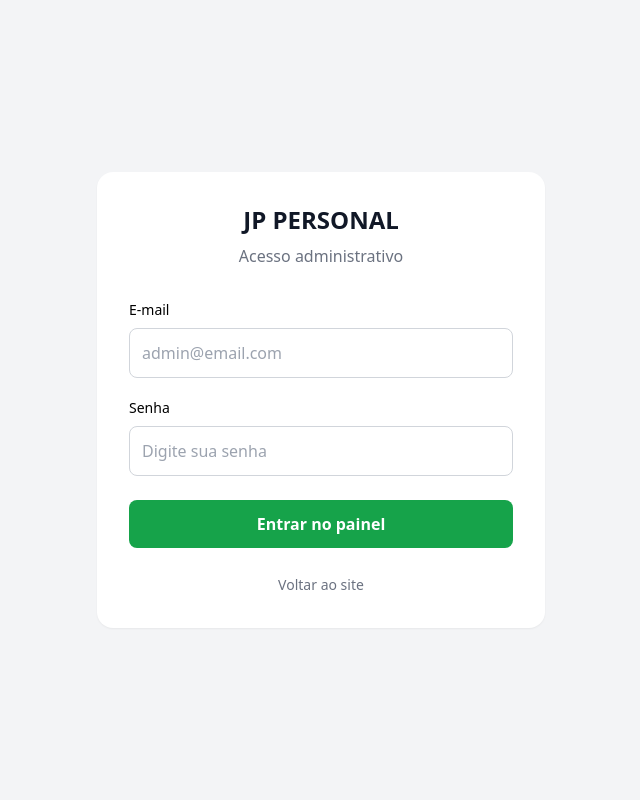
After one commit to jefferson09-dev/personal-site, a Laravel app: page /login in a window 1280 px wide. The commit adds this page. Shown: the whole page, without its empty margins (319-959 px from the left). Run offline with Laravel 12, Linux system fonts and the light colour scheme; some libraries are stand-ins or nearby versions.

Commit message:
Em andamento

```diff
--- /dev/null
+++ b/app/Http/Controllers/AuthController.php
@@ -0,0 +1,47 @@
+<?php
+
+namespace App\Http\Controllers;
+
+use Illuminate\Http\Request;
+use Illuminate\Support\Facades\Auth;
+
+class AuthController extends Controller
+{
+    // Exibir tela de login
+    public function showLogin()
+    {
+        return view('auth.login');
+    }
+
+    // Processar autenticação
+    public function login(Request $request)
+    {
+        $credentials = $request->validate([
+            'email' => 'required|email',
+            'password' => 'required',
+        ]);
+
+        if (Auth::attempt($credentials)) {
+
+            $request->session()->regenerate();
+
+            return redirect()->intended('/admin/contatos');
+        }
+
+        return back()->withErrors([
+            'email' => 'E-mail ou senha incorretos.',
+        ])->onlyInput('email');
+    }
+
+    // Encerrar sessão
+    public function logout(Request $request)
+    {
+        Auth::logout();
+
+        $request->session()->invalidate();
+
+        $request->session()->regenerateToken();
+
+        return redirect()->route('login');
+    }
+}
--- /dev/null
+++ b/resources/views/auth/login.blade.php
@@ -0,0 +1,77 @@
+
+<!DOCTYPE html>
+<html lang="pt-BR">
+
+<head>
+    <meta charset="UTF-8">
+    <meta name="viewport" content="width=device-width, initial-scale=1.0">
+    <title>Login administrativo - JP Personal</title>
+    <script src="https://cdn.tailwindcss.com"></script>
+</head>
+
+<body class="bg-gray-100 min-h-screen flex items-center justify-center p-6">
+
+    <div class="bg-white rounded-2xl shadow-sm p-8 w-full max-w-md">
+
+        <div class="text-center mb-8">
+            <h1 class="text-2xl font-bold text-gray-900">
+                JP PERSONAL
+            </h1>
+
+            <p class="text-gray-500 mt-2">
+                Acesso administrativo
+            </p>
+        </div>
+
+        @if ($errors->any())
+            <div class="bg-red-100 text-red-700 p-3 rounded-lg mb-5 text-sm">
+                {{ $errors->first() }}
+            </div>
+        @endif
+
+        <form action="{{ route('login.store') }}" method="POST">
+
+            @csrf
+
+            <div class="mb-5">
+                <label class="block text-sm font-medium mb-2">
+                    E-mail
+                </label>
+
+                <input type="email"
+                    name="email"
+                    value="{{ old('email') }}"
+                    required
+                    class="w-full border border-gray-300 rounded-lg p-3 focus:ring-2 focus:ring-green-500 outline-none"
+                    placeholder="admin@email.com">
+            </div>
+
+            <div class="mb-6">
+                <label class="block text-sm font-medium mb-2">
+                    Senha
+                </label>
+
+                <input type="password"
+                    name="password"
+                    required
+                    class="w-full border border-gray-300 rounded-lg p-3 focus:ring-2 focus:ring-green-500 outline-none"
+                    placeholder="Digite sua senha">
+            </div>
+
+            <button type="submit"
+                class="w-full bg-green-600 hover:bg-green-700 text-white font-semibold py-3 rounded-lg transition">
+                Entrar no painel
+            </button>
+
+        </form>
+
+        <div class="text-center mt-6">
+            <a href="/" class="text-sm text-gray-500 hover:text-gray-800">
+                Voltar ao site
+            </a>
+        </div>
+
+    </div>
+
+</body>
+</html>
--- a/routes/web.php
+++ b/routes/web.php
@@ -1,17 +1,28 @@
-
 <?php
 
 use Illuminate\Support\Facades\Route;
 use App\Http\Controllers\ContatoController;
+use App\Http\Controllers\AuthController;
 
 Route::get('/', function () {
     return view('home');
 });
 
+// Rotas públicas de autenticação
+Route::get('/login', [AuthController::class, 'showLogin'])
+    ->name('login');
+
+Route::post('/login', [AuthController::class, 'login'])
+    ->name('login.store');
+
+// Formulário público
+Route::post('/contato', [ContatoController::class, 'enviar']);
+
+// Rotas protegidas
+Route::middleware('auth')->group(function () {
+
     Route::get('/admin/contatos', [ContatoController::class, 'index'])
         ->name('admin.contatos.index');
-
-Route::post('/contato', [ContatoController::class, 'enviar']);
 
     Route::delete('/admin/contatos/{contato}', [ContatoController::class, 'destroy'])
         ->name('admin.contatos.destroy');
@@ -20,3 +31,7 @@ Route::patch(
         '/admin/contatos/{contato}/lida',
         [ContatoController::class, 'marcarComoLida']
     )->name('admin.contatos.lida');
+
+    Route::post('/logout', [AuthController::class, 'logout'])
+        ->name('logout');
+});
```
Also changed, not shown: app/Http/Controllers/ContatoController.php (+22 -3 lines), resources/views/admin/contatos.blade.php (+59 -1 lines). Lines whose indentation alone changed are shown as unchanged.
